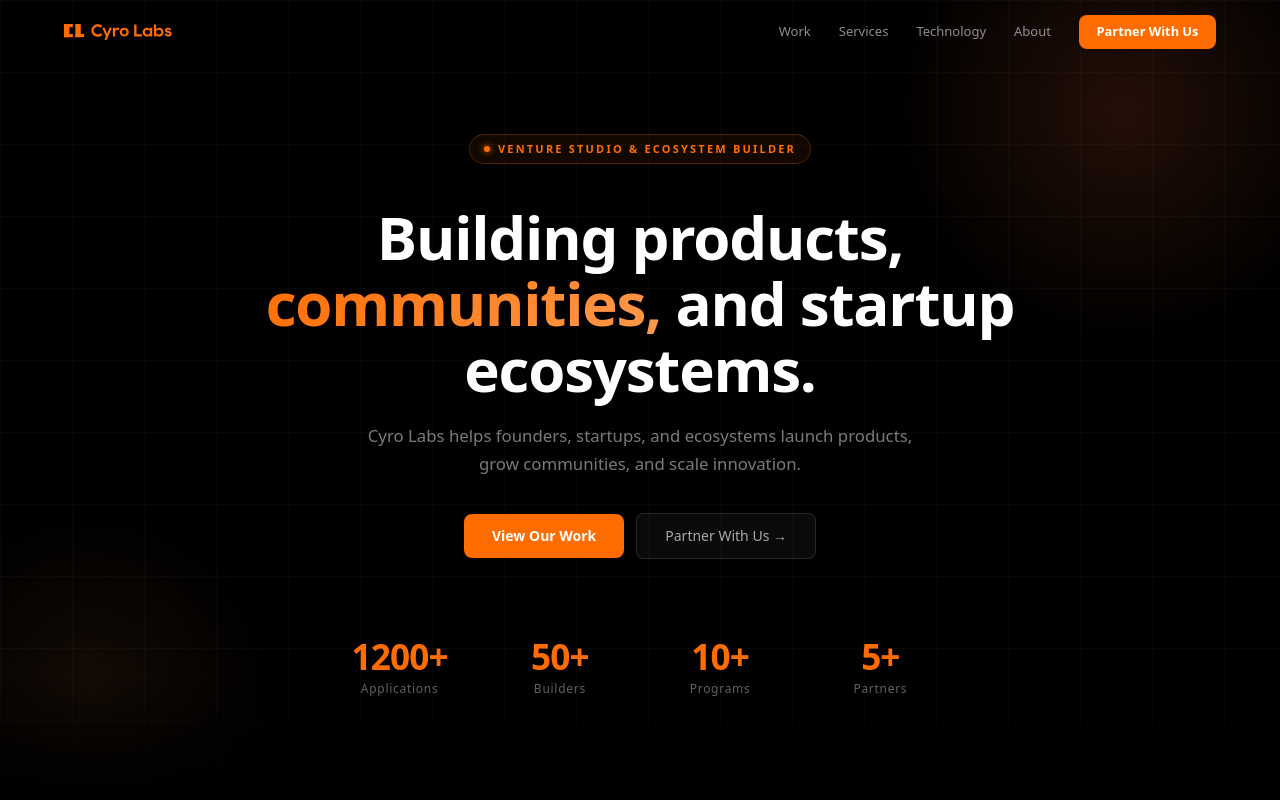
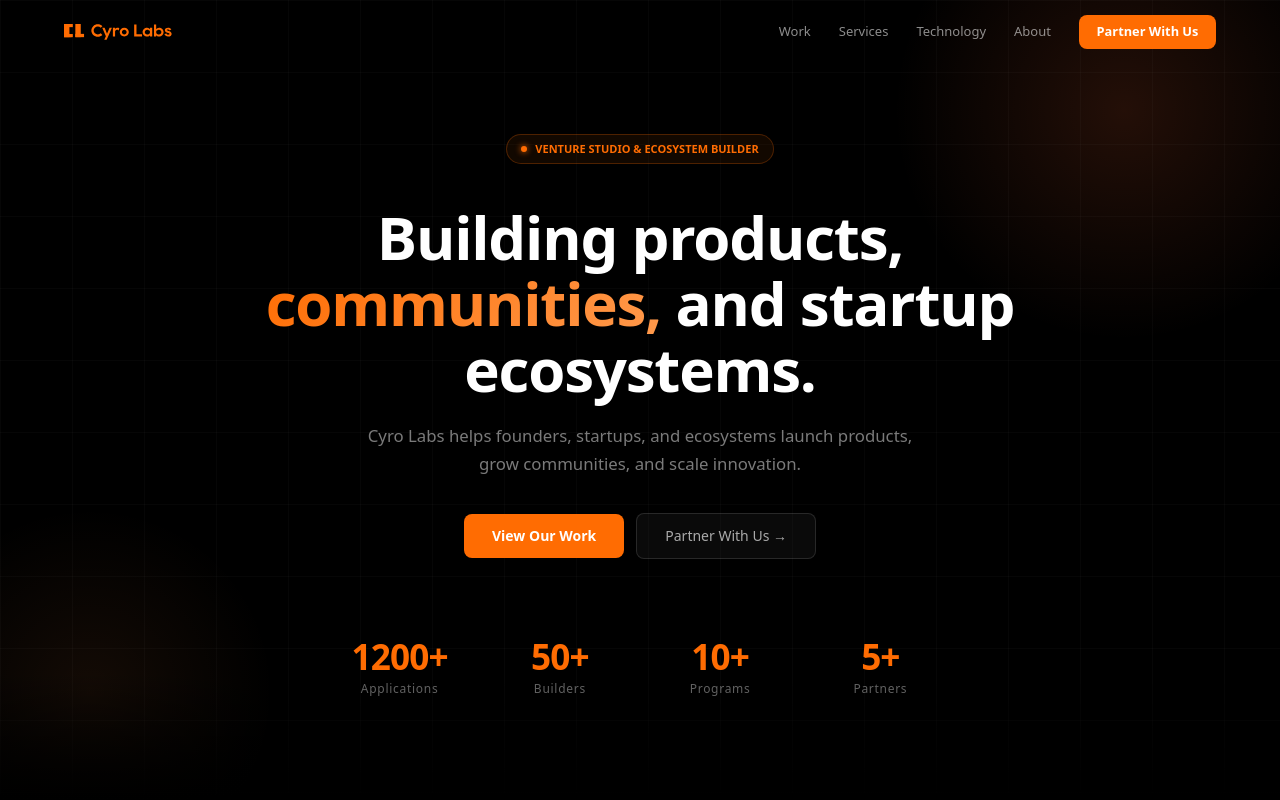
Before and after one commit to iamadityaanjana/cyrolabs, a Next.js app: page / in a window 1280 px wide. Shown: the top 800 px of the page. Built offline with nearby package versions, Linux system fonts and the light colour scheme.

Commit message:
refactor: update social media links in Footer and adjust styles in HeroSection
- Changed Twitter link in Footer from cyrolabs to cyrofnd.
- Updated LinkedIn link in Footer to point to cyro-studios.
- Modified class names in HeroSection for improved styling consistency.

```diff
--- a/src/components/Footer.tsx
+++ b/src/components/Footer.tsx
@@ -72,7 +72,7 @@
               </li>
               <li>
                 <a
-                  href="https://twitter.com/cyrolabs"
+                  href="https://x.com/cyrofnd"
                   target="_blank"
                   rel="noopener noreferrer"
                   className="text-white/50 hover:text-white text-sm transition-colors"
@@ -82,7 +82,7 @@
               </li>
               <li>
                 <a
-                  href="https://linkedin.com/company/cyrolabs"
+                  href="https://www.linkedin.com/company/cyro-studios/"
                   target="_blank"
                   rel="noopener noreferrer"
                   className="text-white/50 hover:text-white text-sm transition-colors"
--- a/src/components/HeroSection.tsx
+++ b/src/components/HeroSection.tsx
@@ -62,7 +62,7 @@
             style={{ background: '#FF6C02', boxShadow: '0 0 6px #FF6C02' }}
           />
           <span
-            className="text-[11px] font-semibold tracking-[0.2em] uppercase"
+            className="text-[11px] font-semibold  uppercase"
             style={{ color: '#FF6C02' }}
           >
             Venture Studio & Ecosystem Builder
```
